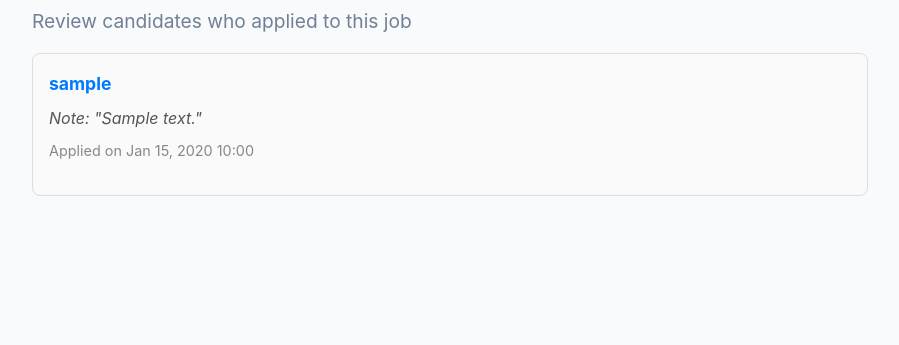
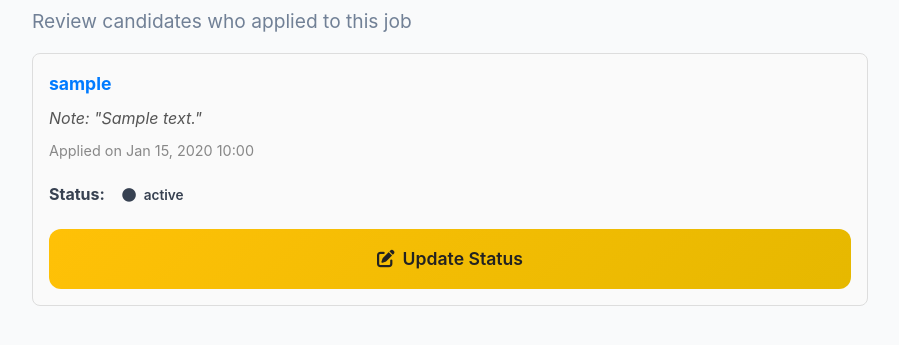
Before and after one commit to ntran306/GTJobSearch, a Django app: template jobs/templates/jobs/applicants_list.html in a window 1280 px wide. Shown: the part 299-644 px from the top of the page, without its empty margins (190-1089 px from the left). Run offline with Django 5.2, Linux system fonts and the light colour scheme; the template is opened without the code that fills it: most values are stand-ins (such as "Sample title", 1, 10 or a date in 2020); data that the repository does not hold is empty.

Commit message:
Adding Status Functionality for Recruiter

```diff
--- a/applications/templates/applications/view_applications.html
+++ b/applications/templates/applications/view_applications.html
@@ -39,9 +39,6 @@
                             <td>{{ app.created_at|date:"M d, Y" }}</td>
                             <td>
                                 <div class="action-buttons">
-                                    <a href="{% url 'applications:update_status' app.id %}" class="update-btn">
-                                        <i class="fas fa-edit"></i> Update
-                                    </a>
                                     <a href="{% url 'jobs:show' app.job.id %}" class="view-btn">
                                         <i class="fas fa-eye"></i> View
                                     </a>
--- a/jobs/templates/jobs/applicants_list.html
+++ b/jobs/templates/jobs/applicants_list.html
@@ -17,7 +17,9 @@
         <div class="applicants-list">
             {% for application in applicants %}
                 <div class="applicant-card">
-                    <a href="{% url 'profiles:view_profile' user_id=application.user.id %}" class="applicant-name"> {{ application.user.username }}
+                    <div class="applicant-info">
+                        <a href="{% url 'profiles:view_profile' user_id=application.user.id %}" class="applicant-name">
+                            {{ application.user.username }}
                         </a>
                         <p class="application-note">
                             {% if application.note %}
@@ -29,6 +31,18 @@
                         <p class="application-date">
                             Applied on {{ application.applied_at|date:"M d, Y H:i" }}
                         </p>
+                        <p class="application-status">
+                            <strong>Status:</strong>
+                            <span class="status-badge status-{{ application.status }}">
+                                <i class="fas fa-circle"></i> {{ application.get_status_display }}
+                            </span>
+                        </p>
+                    </div>
+                    <div class="applicant-actions">
+                        <a href="{% url 'applications:update_status' application.id %}" class="update-btn">
+                            <i class="fas fa-edit"></i> Update Status
+                        </a>
+                    </div>
                 </div>
             {% endfor %}
         </div>
```
Also changed, not shown: applications/views.py (+17 -5 lines). Lines whose indentation alone changed are shown as unchanged.
